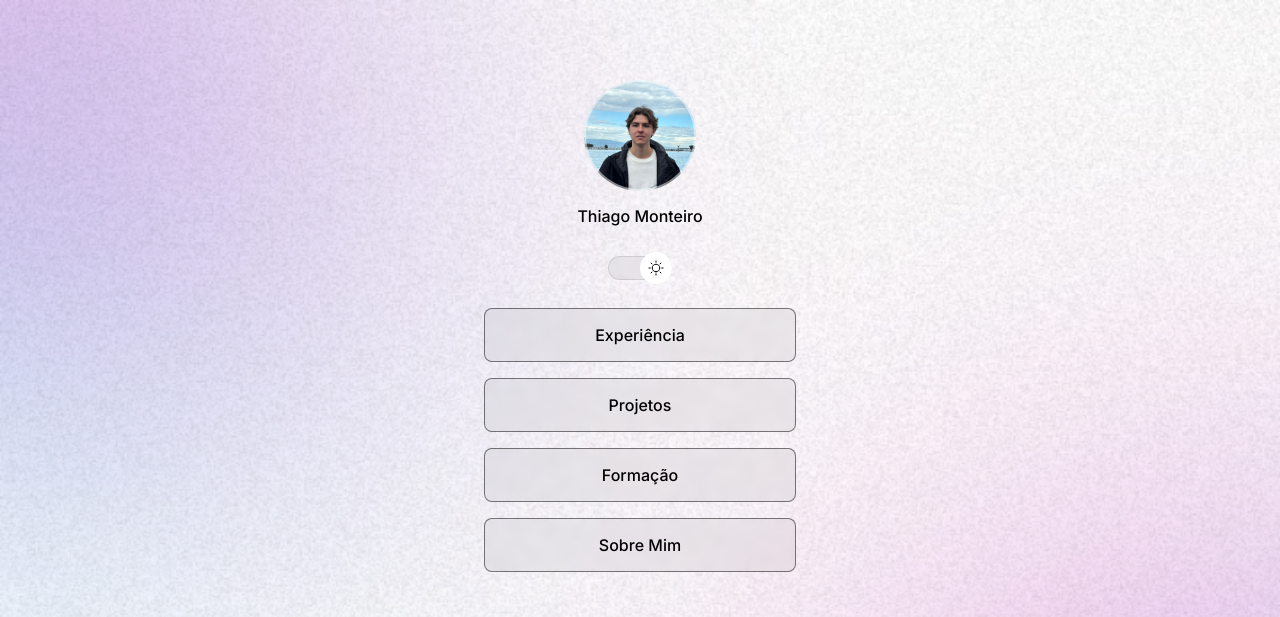
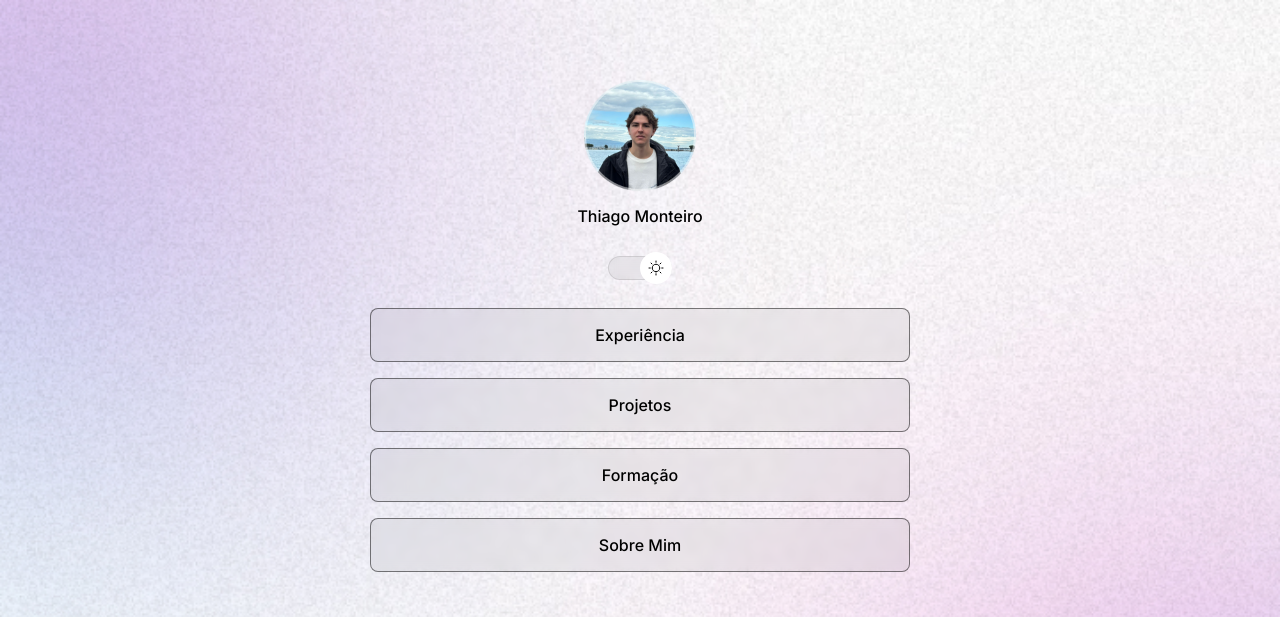
Before and after one commit to thiagosmm/projeto-portfolio, a plain HTML site: page index.html in a window 1280 px wide. Shown: the top 617 px of the page. Drawn offline with nearby package versions, Linux system fonts and the light colour scheme.

Commit message:
ajuste da largura do container

```diff
--- a/style.css
+++ b/style.css
@@ -43,7 +43,9 @@ body * {
 }
 
 #container {
-  width: 360px; /* largura definida no figma, altura segue os conteudos definidos */
+  width: 100%; /* largura definida no figma, altura segue os conteudos definidos */
+  max-width: 588px;
+
   margin: 56px auto auto; /*  */
   padding: 0px 24px;
 }
```
